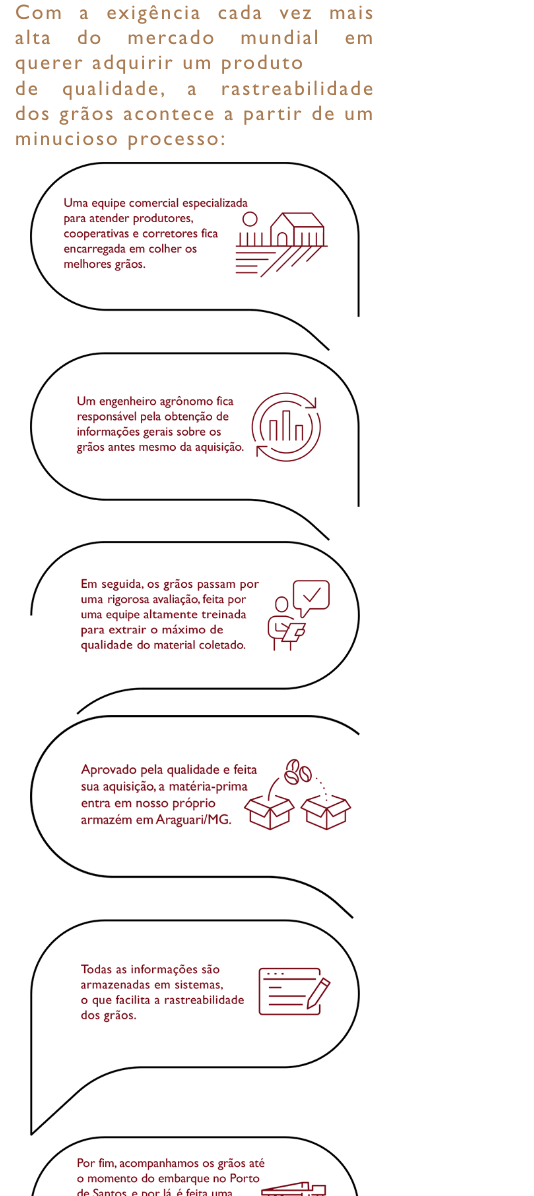
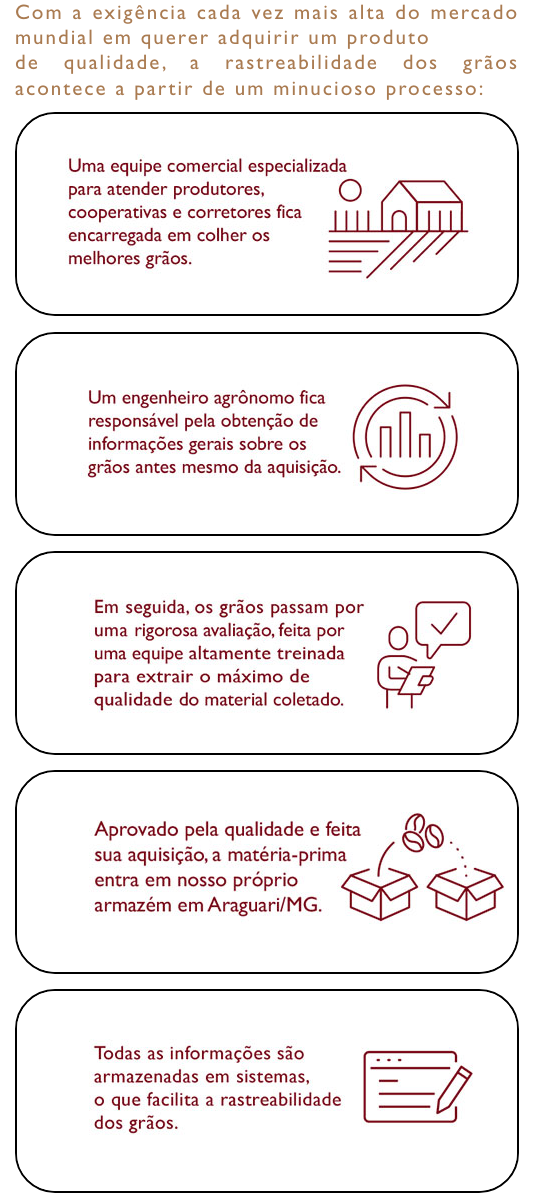
Before and after one commit to MollaAgencia/MIT204, a plain HTML site: page MIT204/index.html in a window 390 px wide. Shown: the part 4274-5470 px from the top of the page, 534 px wide, since content can reach past the window. Drawn offline with nearby package versions, Linux system fonts and the light colour scheme; some packages are replaced by stand-ins of ours; a script that the page names is missing.

Commit message:
update images mobile

```diff
--- a/MIT204/css/style.css
+++ b/MIT204/css/style.css
@@ -192,23 +192,24 @@
 	}
 
 /* --- tratamento --- */
-	#tratamento .container img{
+	#tratamento .baloes .balao{
 		width: 450px;
 	}
-	#tratamento .position-left img{
-		margin-right: -20px;
-		margin-top: 20px;
+	#tratamento .position-left{
+		margin-right: -10px;
+		margin-top: 30px;
 	}
-	#tratamento .position-right img{
-		margin-left: -40px;
+	#tratamento .position-right{
+		margin-left: -20px;
 		margin-top: -60px;
 	}
-	#tratamento .balao-left-especial img{
-		width: 420px;
-		margin-right: 20px;
+	#tratamento .balao-left-especial{
+		width: 420px!important;
+		margin-right: 30px;
 	}
-	#tratamento .balao-right-especial img{
-		margin-left: -30px;
+	#tratamento .balao-right-especial{
+		margin-top: -40px;
+		margin-left: -10px;
 	}
 
 /* --- contato --- */
@@ -343,6 +344,12 @@
 		font-size: 30px;
 	}
 	/* --- tratamento --- */
+	#tratamento .baloes .balao{
+		width: 355px;
+	}
+	#tratamento .balao-left-especial{
+		width: 320px!important;
+	}
 	#tratamento p.h4{
 		font-size: 21px;
 	}
@@ -390,13 +397,17 @@
 		font-size: 21px;
 	}
 	/* --- tratamento --- */
-	#tratamento .position-left img{
-		margin-right: -10px;
-		/*margin-top: 20px;*/
+	#tratamento .position-left{
+		margin-right: -20px;
 	}
-	#tratamento .position-right img{
-		margin-left: -10px;
-		margin-top: -60px;
+	#tratamento .position-right{
+		margin-left: -20px;
+		margin-top: -40px;
+	}
+	#tratamento .balao-mobile{
+		border: 2px solid #000;
+		border-radius: 40px;
+		margin-bottom: 15px;
 	}
 	/* --- contato --- */
 	#contato h2.h1{
@@ -448,11 +459,11 @@
 		width: 90%!important;
 	}
 	/* --- tratamento --- */
-	#tratamento .position-left img{
+	#tratamento .position-left{
 		margin-right: 0px;
 		margin-top: 0px;
 	}
-	#tratamento .position-right img{
+	#tratamento .position-right{
 		margin-left: 0px;
 		margin-top: 0px;
 	}
@@ -501,11 +512,11 @@
 		width: 90%!important;
 	}
 	/* --- tratamento --- */
-	#tratamento .position-left img{
+	#tratamento .position-left{
 		margin-right: 0px;
 		margin-top: 0px;
 	}
-	#tratamento .position-right img{
+	#tratamento .position-right{
 		margin-left: 0px;
 		margin-top: 0px;
 	}
--- a/MIT204/index.html
+++ b/MIT204/index.html
@@ -7,14 +7,11 @@
     <link rel="shortcut icon" href="img/favicon.png">
     <link rel="stylesheet" href="css/bootstrap.min.css">
     <link rel="stylesheet" href="css/style.css">
-    <!-- Fontawesome -->
     <link rel="stylesheet" href="https://use.fontawesome.com/releases/v5.5.0/css/all.css">
-    <!-- Animações css -->
     <link href="https://unpkg.com/aos@2.3.1/dist/aos.css" rel="stylesheet">
     <!-- Carousel section home  -->
     <link rel="stylesheet" href="https://cdnjs.cloudflare.com/ajax/libs/slick-carousel/1.9.0/slick.css">
     <link rel="stylesheet" href="https://cdnjs.cloudflare.com/ajax/libs/slick-carousel/1.9.0/slick-theme.css">
-    <!-- Sweet Alert -->
     <script src="https://cdn.jsdelivr.net/npm/sweetalert2@8"></script>
   </head>
   <body>
@@ -220,43 +217,50 @@
 
           <div class="container">
             <div class="row mx-0">
-              <div class="col-12 col-sm-12 col-md">
-                <div class="baloes position-left">
-                  <img src="img/balao-01.png" alt="Equipe especializada" title="Equipe especializada" class="img-fluid d-block ml-auto">
+              <div class="col-12 col-sm-12 col-md px-0">
+                <div class="baloes">
+                  <img src="img/balao-01.png" alt="Equipe especializada" title="Equipe especializada" class="position-left balao d-none d-sm-none d-md-block ml-auto">
+                  <img src="img/balao-mobile-01.jpg" alt="Equipe especializada" title="Equipe especializada" class="balao-mobile d-block d-sm-block d-md-none mx-auto">
                 </div>
               </div>
               <div class="col-12 col-sm-12 col-md"></div>
               <div class="w-100"></div>
-              <div class="col-12 col-sm-12 col-md">
-                <div class="baloes position-left">
-                  <img src="img/balao-03.png" alt="Engenheiro agrônomo" title="Engenheiro agrônomo" class="img-fluid d-block ml-auto">
+              <div class="col-12 col-sm-12 col-md px-0">
+                <div class="baloes">
+                  <img src="img/balao-03.png" alt="Engenheiro agrônomo" title="Engenheiro agrônomo" class="position-left balao d-none d-sm-none d-md-block ml-auto">
+                  <img src="img/balao-mobile-03.jpg" alt="Equipe especializada" title="Equipe especializada" class="balao-mobile d-block d-sm-block d-md-none mx-auto">
                 </div>
               </div>
-              <div class="col-12 col-sm-12 col-md position-right">
+              <div class="col-12 col-sm-12 col-md px-0">
                 <div class="baloes">
-                  <img src="img/balao-02.png" alt="Avaliação rigorosa" title="Avaliação rigorosa" class="img-fluid d-block mr-auto">
+                  <img src="img/balao-02.png" alt="Avaliação rigorosa" title="Avaliação rigorosa" class="position-right balao d-none d-sm-none d-md-block mr-auto">
+                  <img src="img/balao-mobile-02.jpg" alt="Equipe especializada" title="Equipe especializada" class="balao-mobile d-block d-sm-block d-md-none mx-auto">
                 </div>
               </div>
               <div class="w-100"></div>
-              <div class="col-12 col-sm-12 col-md position-left">
-                <div class="baloes balao-left-especial">
-                  <img src="img/balao-05.png" alt="Qualidade aprovada" title="Qualidade aprovada" class="img-fluid d-block ml-auto">
+              <div class="col-12 col-sm-12 col-md px-0">
+                <div class="baloes">
+                  <img src="img/balao-05.png" alt="Qualidade aprovada" title="Qualidade aprovada" class="balao-left-especial balao d-none d-sm-none d-md-block ml-auto">
+                  <img src="img/balao-mobile-05.jpg" alt="Equipe especializada" title="Equipe especializada" class="balao-mobile d-block d-sm-block d-md-none mx-auto">
                 </div>
               </div>
-              <div class="col-12 col-sm-12 col-md position-right">
+              <div class="col-12 col-sm-12 col-md px-0">
                 <div class="baloes">
-                  <img src="img/balao-04.png" alt="Rastreabilidade" title="Rastreabilidade" class="img-fluid d-block mr-auto">
+                  <img src="img/balao-04.png" alt="Rastreabilidade" title="Rastreabilidade" class="position-right balao d-none d-sm-none d-md-block mr-auto">
+                  <img src="img/balao-mobile-04.jpg" alt="Equipe especializada" title="Equipe especializada" class="balao-mobile d-block d-sm-block d-md-none mx-auto">
                 </div>
               </div>
               <div class="w-100"></div>
-              <div class="col-12 col-sm-12 col-md position-left">
+              <div class="col-12 col-sm-12 col-md px-0">
                 <div class="baloes">
-                  <img src="img/balao-07.png" alt="Embarque ao Porto de Santos" title="Embarque ao Porto de Santos" class="img-fluid d-block ml-auto">
+                  <img src="img/balao-07.png" alt="Embarque ao Porto de Santos" title="Embarque ao Porto de Santos" class="position-left balao d-none d-sm-none d-md-block ml-auto">
+                  <img src="img/balao-mobile-07.jpg" alt="Equipe especializada" title="Equipe especializada" class="balao-mobile d-block d-sm-block d-md-none mx-auto">
                 </div>
               </div>
-              <div class="col-12 col-sm-12 col-md position-right">
-                <div class="baloes balao-right-especial">
-                  <img src="img/balao-06.png" alt="Teste sensorial" title="Teste sensorial" class="img-fluid d-block mr-auto">
+              <div class="col-12 col-sm-12 col-md px-0">
+                <div class="baloes">
+                  <img src="img/balao-06.png" alt="Teste sensorial" title="Teste sensorial" class="balao-right-especial balao d-none d-sm-none d-md-block mr-auto">
+                  <img src="img/balao-mobile-06.jpg" alt="Equipe especializada" title="Equipe especializada" class="balao-mobile d-block d-sm-block d-md-none mx-auto">
                 </div>
               </div>
             </div>
```
Also changed, not shown: MIT204/img/balao-mobile-01.jpg (added), MIT204/img/balao-mobile-02.jpg (added), MIT204/img/balao-mobile-03.jpg (added), MIT204/img/balao-mobile-04.jpg (added), MIT204/img/balao-mobile-05.jpg (added), MIT204/img/balao-mobile-06.jpg (added), MIT204/img/balao-mobile-07.jpg (added).
